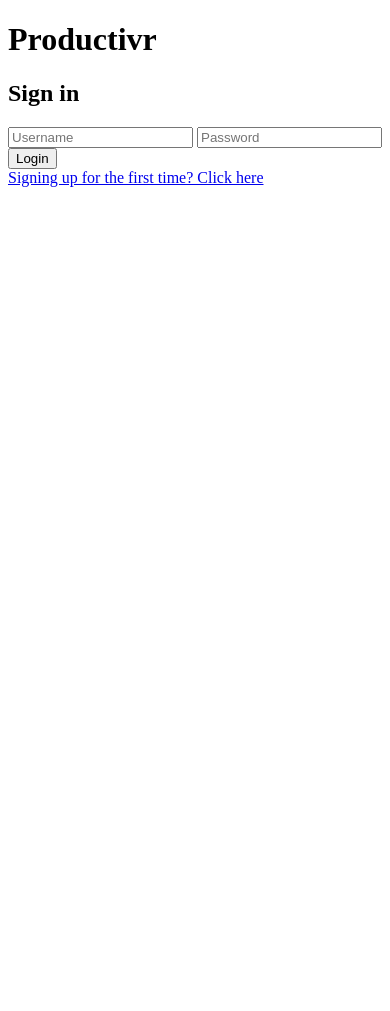
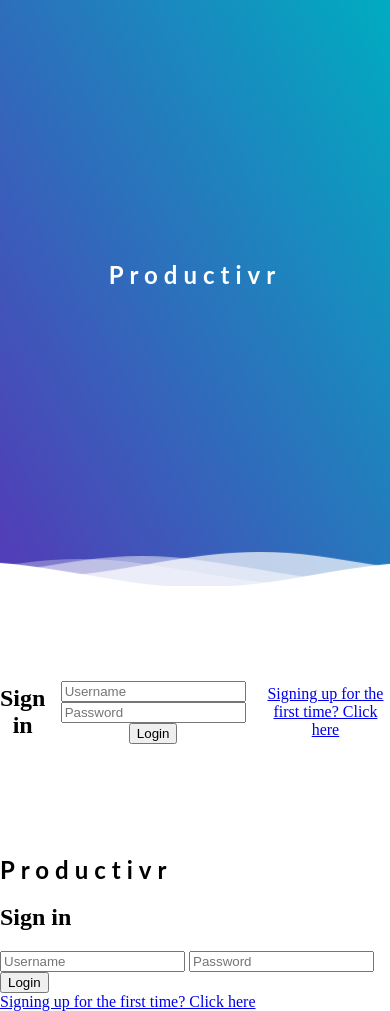
Before and after one commit to MIYLam/Productivr, a Flask app: page / in a window 390 px wide. Before the commit the page ends 187 px from the top, so only its background shows below. Run offline with Flask 3, Linux system fonts and the light colour scheme.

Commit message:
added waves thing to index + css file

```diff
--- a/templates/index.html
+++ b/templates/index.html
@@ -1,4 +1,3 @@
-
 <!DOCTYPE html>
 
 <html lang="en">
@@ -10,22 +9,114 @@
   </head>
 
   <body>
+    <!--Hey! This is the original version
+of Simple CSS Waves-->
+
+    <div class="header">
+      <!--Content before waves-->
+      <div class="inner-header flex">
+        <h1>Productivr</h1>
+      </div>
+
+      <!--Waves Container-->
+      <div>
+        <svg
+          class="waves"
+          xmlns="http://www.w3.org/2000/svg"
+          xmlns:xlink="http://www.w3.org/1999/xlink"
+          viewBox="0 24 150 28"
+          preserveAspectRatio="none"
+          shape-rendering="auto"
+        >
+          <defs>
+            <path
+              id="gentle-wave"
+              d="M-160 44c30 0 58-18 88-18s 58 18 88 18 58-18 88-18 58 18 88 18 v44h-352z"
+            />
+          </defs>
+          <g class="parallax">
+            <use
+              xlink:href="#gentle-wave"
+              x="48"
+              y="0"
+              fill="rgba(255,255,255,0.7"
+            />
+            <use
+              xlink:href="#gentle-wave"
+              x="48"
+              y="3"
+              fill="rgba(255,255,255,0.5)"
+            />
+            <use
+              xlink:href="#gentle-wave"
+              x="48"
+              y="5"
+              fill="rgba(255,255,255,0.3)"
+            />
+            <use xlink:href="#gentle-wave" x="48" y="7" fill="#fff" />
+          </g>
+        </svg>
+      </div>
+      <!--Waves end-->
+    </div>
+    <!--Header ends-->
+
+    <!--Content starts-->
+    <div class="content flex">
+      <h2>Sign in</h2>
+
+      <form id="login-form" action="/login" method="post">
+        <label for="username"> </label>
+        <input
+          type="text"
+          name="username"
+          placeholder="Username"
+          id="username"
+          required
+        />
+        <label for="password"> </label>
+        <input
+          type="password"
+          name="password"
+          placeholder="Password"
+          id="password"
+          required
+        />
+        <input type="submit" value="Login" />
+      </form>
+
+      <a href="subpages/signup.html" title="Sign up for Productivr"
+        >Signing up for the first time? Click here</a
+      >
+    </div>
+    <!--Content ends-->
+
     <h1>Productivr</h1>
 
     <h2>Sign in</h2>
 
     <form id="login-form" action="/login" method="post">
-      <label for="username">
-      </label>
-      <input type="text" name="username" placeholder="Username" id="username" required>
-      <label for="password">
-      </label>
-      <input type="password" name="password" placeholder="Password" id="password" required>
-      <input type="submit" value="Login">
-      </form>
+      <label for="username"> </label>
+      <input
+        type="text"
+        name="username"
+        placeholder="Username"
+        id="username"
+        required
+      />
+      <label for="password"> </label>
+      <input
+        type="password"
+        name="password"
+        placeholder="Password"
+        id="password"
+        required
+      />
+      <input type="submit" value="Login" />
+    </form>
 
-      <a href="subpages/signup.html" title="Sign up for Productivr">Signing up for the first time? Click here</a>
-
-
+    <a href="subpages/signup.html" title="Sign up for Productivr"
+      >Signing up for the first time? Click here</a
+    >
   </body>
 </html>
--- a/templates/styles/styles.css
+++ b/templates/styles/styles.css
@@ -1,4 +1,3 @@
-
 /* Popup container */
 .popup {
   position: relative;
@@ -38,20 +37,27 @@
 .popup .show {
   visibility: visible;
   -webkit-animation: fadeIn 1s;
-    animation: fadeIn 1s
+  animation: fadeIn 1s;
 }
 
 /* Add animation (fade in the popup) */
 @-webkit-keyframes fadeIn {
-    from {opacity: 0;}
-    to {opacity: 1;}
+  from {
+    opacity: 0;
+  }
+  to {
+    opacity: 1;
+  }
 }
 
 @keyframes fadeIn {
-    from {opacity: 0;}
-    to {opacity:1 ;}
+  from {
+    opacity: 0;
   }
-
+  to {
+    opacity: 1;
+  }
+}
 
 /* The sidebar menu */
 .sidebar {
@@ -107,12 +113,128 @@
 
 /* Style page content - use this if you want to push the page content to the right when you open the side navigation */
 #main {
-  transition: margin-left .5s; /* If you want a transition effect */
+  transition: margin-left 0.5s; /* If you want a transition effect */
   padding: 20px;
 }
 
 /* On smaller screens, where height is less than 450px, change the style of the sidenav (less padding and a smaller font size) */
 @media screen and (max-height: 450px) {
-  .sidebar {padding-top: 15px;}
-  .sidebar a {font-size: 18px;}
+  .sidebar {
+    padding-top: 15px;
   }
+  .sidebar a {
+    font-size: 18px;
+  }
+}
+
+@import url(//fonts.googleapis.com/css?family=Lato:300:400);
+
+body {
+  margin: 0;
+}
+
+h1 {
+  font-family: "Lato", sans-serif;
+  font-weight: 700;
+  letter-spacing: 6px;
+  font-size: 80px;
+}
+
+p {
+  font-family: "Lato", sans-serif;
+  letter-spacing: 1px;
+  font-size: 14px;
+  color: #333333;
+}
+
+.header {
+  position: relative;
+  text-align: center;
+  background: linear-gradient(
+    60deg,
+    rgba(84, 58, 183, 1) 0%,
+    rgba(0, 172, 193, 1) 100%
+  );
+  color: white;
+}
+.logo {
+  width: 50px;
+  fill: white;
+  padding-right: 15px;
+  display: inline-block;
+  vertical-align: middle;
+}
+
+.inner-header {
+  height: 65vh;
+  width: 100%;
+  margin: 0;
+  padding: 0;
+}
+
+.flex {
+  /*Flexbox for containers*/
+  display: flex;
+  justify-content: center;
+  align-items: center;
+  text-align: center;
+}
+
+.waves {
+  position: relative;
+  width: 100%;
+  height: 15vh;
+  margin-bottom: -7px; /*Fix for safari gap*/
+  min-height: 100px;
+  max-height: 150px;
+}
+
+.content {
+  position: relative;
+  height: 20vh;
+  text-align: center;
+  background-color: white;
+}
+
+/* Animation */
+
+.parallax > use {
+  animation: move-forever 25s cubic-bezier(0.55, 0.5, 0.45, 0.5) infinite;
+}
+.parallax > use:nth-child(1) {
+  animation-delay: -2s;
+  animation-duration: 7s;
+}
+.parallax > use:nth-child(2) {
+  animation-delay: -3s;
+  animation-duration: 10s;
+}
+.parallax > use:nth-child(3) {
+  animation-delay: -4s;
+  animation-duration: 13s;
+}
+.parallax > use:nth-child(4) {
+  animation-delay: -5s;
+  animation-duration: 20s;
+}
+@keyframes move-forever {
+  0% {
+    transform: translate3d(-90px, 0, 0);
+  }
+  100% {
+    transform: translate3d(85px, 0, 0);
+  }
+}
+/*Shrinking for mobile*/
+@media (max-width: 768px) {
+  .waves {
+    height: 40px;
+    min-height: 40px;
+  }
+  .content {
+    height: 30vh;
+  }
+  h1 {
+    font-size: 24px;
+  }
+}
```
Lines whose indentation alone changed are shown as unchanged.
